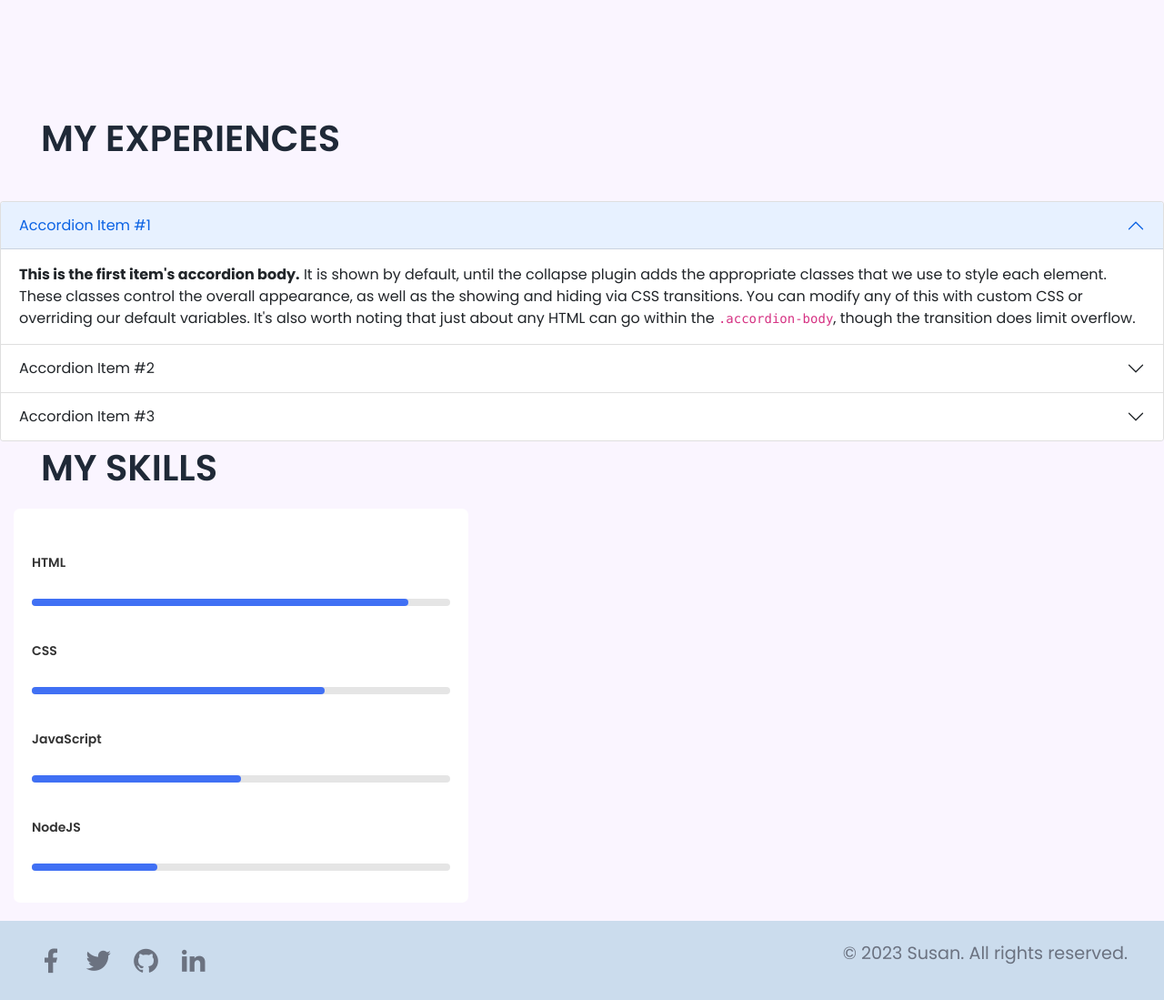
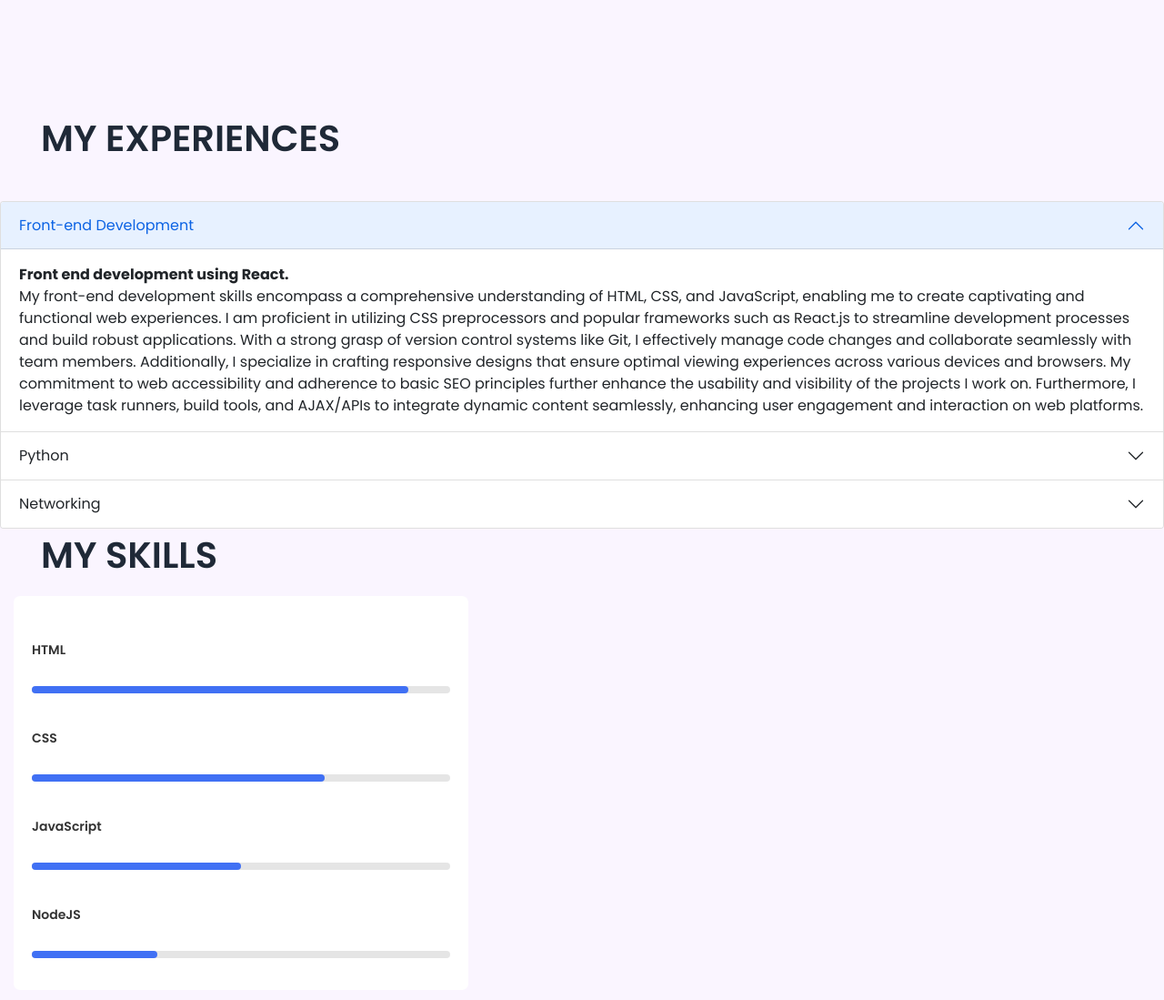
Before and after one commit to arsusan/susanaryal.web, a Flask app: template templates/index.html in a window 1280 px wide. Shown: the part 677-1776 px from the top of the page at 91% size. Run offline with Flask 3, Linux system fonts and the light colour scheme; the template is opened without the code that fills it, so the values that code supplies are empty; some libraries are stand-ins or nearby versions.

Commit message:
modified on index.html

```diff
--- a/templates/index.html
+++ b/templates/index.html
@@ -64,21 +64,28 @@
                     <button class="accordion-button" type="button" data-bs-toggle="collapse"
                         data-bs-target="#panelsStayOpen-collapseOne" aria-expanded="true"
                         aria-controls="panelsStayOpen-collapseOne">
-                        Accordion Item #1
+                        Front-end Development
                     </button>
                 </h2>
                 <div id="panelsStayOpen-collapseOne" class="accordion-collapse collapse show"
                     aria-labelledby="panelsStayOpen-headingOne">
                     <div class="accordion-body">
-                        <strong>This is the first item's accordion body.</strong> It is shown by default, until
-                        the collapse
-                        plugin adds the appropriate classes that we use to style each element. These classes
-                        control the overall
-                        appearance, as well as the showing and hiding via CSS transitions. You can modify any of
-                        this with
-                        custom CSS or overriding our default variables. It's also worth noting that just about
-                        any HTML can go
-                        within the <code>.accordion-body</code>, though the transition does limit overflow.
+                        <strong>Front end development using React.</strong> <br>My front-end development skills
+                        encompass a
+                        comprehensive understanding of HTML, CSS, and JavaScript, enabling me to
+                        create captivating and functional web experiences. I am proficient in utilizing CSS
+                        preprocessors and popular frameworks
+                        such as React.js to streamline development processes and build robust applications. With a
+                        strong grasp of version
+                        control systems like Git, I effectively manage code changes and collaborate seamlessly with team
+                        members. Additionally,
+                        I specialize in crafting responsive designs that ensure optimal viewing experiences across
+                        various devices and browsers.
+                        My commitment to web accessibility and adherence to basic SEO principles further enhance the
+                        usability and visibility of
+                        the projects I work on. Furthermore, I leverage task runners, build tools, and AJAX/APIs to
+                        integrate dynamic content
+                        seamlessly, enhancing user engagement and interaction on web platforms.
                     </div>
                 </div>
             </div>
@@ -87,21 +94,25 @@
                     <button class="accordion-button collapsed" type="button" data-bs-toggle="collapse"
                         data-bs-target="#panelsStayOpen-collapseTwo" aria-expanded="false"
                         aria-controls="panelsStayOpen-collapseTwo">
-                        Accordion Item #2
+                        Python
                     </button>
                 </h2>
                 <div id="panelsStayOpen-collapseTwo" class="accordion-collapse collapse"
                     aria-labelledby="panelsStayOpen-headingTwo">
                     <div class="accordion-body">
-                        <strong>This is the second item's accordion body.</strong> It is hidden by default,
-                        until the collapse
-                        plugin adds the appropriate classes that we use to style each element. These classes
-                        control the overall
-                        appearance, as well as the showing and hiding via CSS transitions. You can modify any of
-                        this with
-                        custom CSS or overriding our default variables. It's also worth noting that just about
-                        any HTML can go
-                        within the <code>.accordion-body</code>, though the transition does limit overflow.
+                        <strong>Python using Django.</strong>As a Python developer specializing in Django and machine
+                        learning (ML), I excel in building robust web applications and
+                        implementing intelligent features. With Django, I efficiently manage web development tasks like
+                        database management and
+                        user authentication. Leveraging ML libraries like NumPy and Scikit-learn, I develop predictive
+                        models for tasks such as
+                        recommendation systems and sentiment analysis. Proficient in deploying applications and models
+                        to cloud platforms, I
+                        ensure scalability and reliability. Additionally, my expertise in version control with Git
+                        facilitates seamless
+                        collaboration in team environments. Overall, my skills empower me to deliver innovative
+                        solutions at the intersection of
+                        web development and machine learning.
                     </div>
                 </div>
             </div>
@@ -110,21 +121,19 @@
                     <button class="accordion-button collapsed" type="button" data-bs-toggle="collapse"
                         data-bs-target="#panelsStayOpen-collapseThree" aria-expanded="false"
                         aria-controls="panelsStayOpen-collapseThree">
-                        Accordion Item #3
+                        Networking
                     </button>
                 </h2>
                 <div id="panelsStayOpen-collapseThree" class="accordion-collapse collapse"
                     aria-labelledby="panelsStayOpen-headingThree">
                     <div class="accordion-body">
-                        <strong>This is the third item's accordion body.</strong> It is hidden by default, until
-                        the collapse
-                        plugin adds the appropriate classes that we use to style each element. These classes
-                        control the overall
-                        appearance, as well as the showing and hiding via CSS transitions. You can modify any of
-                        this with
-                        custom CSS or overriding our default variables. It's also worth noting that just about
-                        any HTML can go
-                        within the <code>.accordion-body</code>, though the transition does limit overflow.
+                        <strong>Networking/ Ethical hacking</strong> In networking, I specialize in designing,
+                        implementing, and securing network infrastructures. Proficient in configuring
+                        routers, switches, and firewalls, I ensure seamless connectivity and robust security measures.
+                        My expertise in network
+                        protocols and monitoring tools enables efficient troubleshooting and optimization of network
+                        performance. Additionally,
+                        I possess strong communication skills for effective collaboration with cross-functional teams.
                     </div>
                 </div>
             </div>
```
